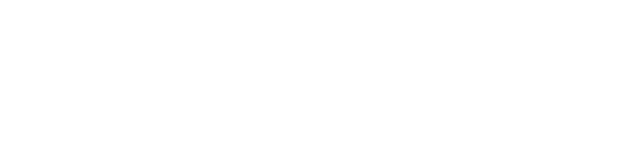
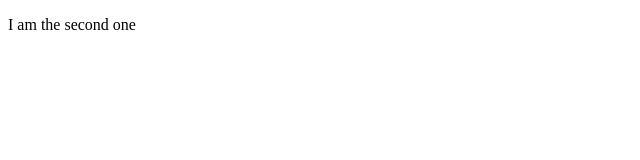
Before and after one commit to AparecidaMiranda/Front-End-CEEP-2J, a plain HTML site: page index.html in a window 1280 px wide. Shown: the whole page, without its empty margins (0-640 px from the left). Drawn offline with Linux system fonts and the light colour scheme.

Commit message:
Update index.html

```diff
--- a/index.html
+++ b/index.html
@@ -5,6 +5,6 @@
 		<title>Documento</title>
 	</head>
 	<body>
-
+		<p> I am the second one </p>
 	</body>
 </html>
```
